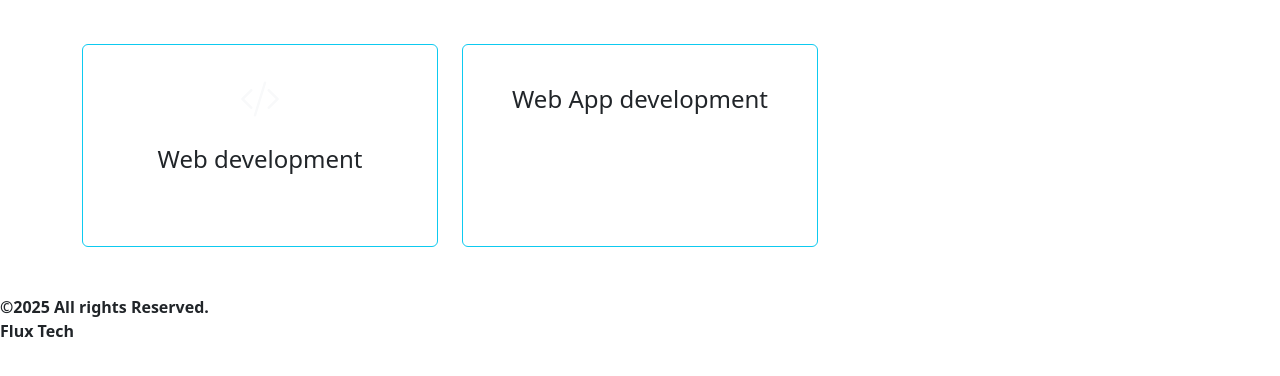
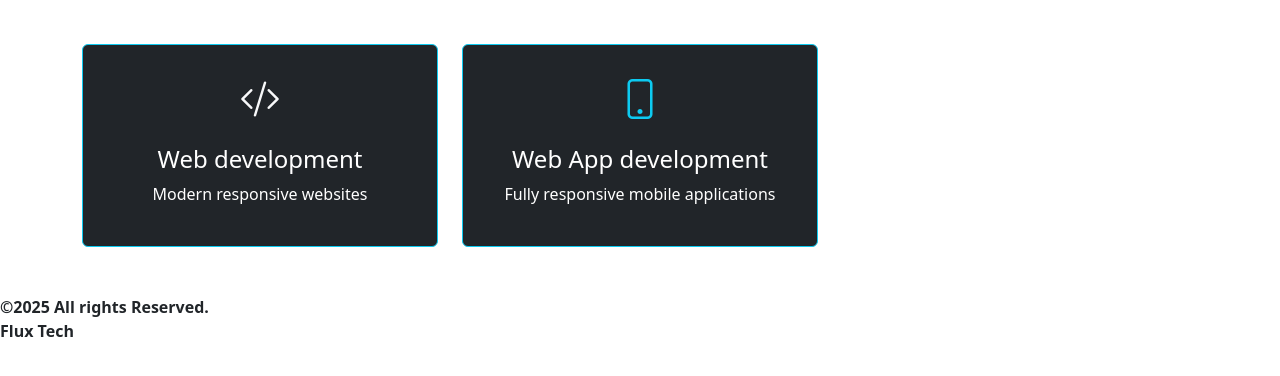
Before and after one commit to Blissedout/Portfolios, a plain HTML site: page services.html in a window 1280 px wide. Shown: the part 90-466 px from the top of the page. Drawn offline with nearby package versions, Linux system fonts and the light colour scheme.

Commit message:
new commit

```diff
--- a/services.html
+++ b/services.html
@@ -39,17 +39,17 @@
          <h2 class="text-info mb-5">My Services</h2>
         <div class="row g-4">
           <div class="col-md-4">
-            <div class="p-4 border border-info rounded h-100">
+            <div class="p-4 border border-info rounded h-100 bg-dark">
               <i class="bi bi-code-slash fs-1 text-light"></i>
-             <h4 class="mt-3">Web development</h4>
-            <p class="text-white">Modern ressponsive websites</P>
+             <h4 class="mt-3 text-white">Web development</h4>
+            <p class="text-white">Modern responsive websites</P>
            </div>
           </div>
 
             <div class="col-md-4">
-            <div class="p-4 border border-info rounded h-100">
-              <i class="bi bi-phone-slash fs-1 text-info"></i>
-             <h4 class="mt-3">Web App development</h4>
+            <div class="p-4 border border-info rounded h-100 bg-dark">
+              <i class="bi bi-phone fs-1 text-info"></i>
+             <h4 class="mt-3 text-white">Web App development</h4>
             <p class="text-white">Fully responsive mobile applications</P>
            </div>
           </div>
```
Also changed, not shown: about.html (+1 -1 lines), contact.html (+4 -4 lines), index.html (+2 -2 lines), assets/img/imgg.jpg (added).
